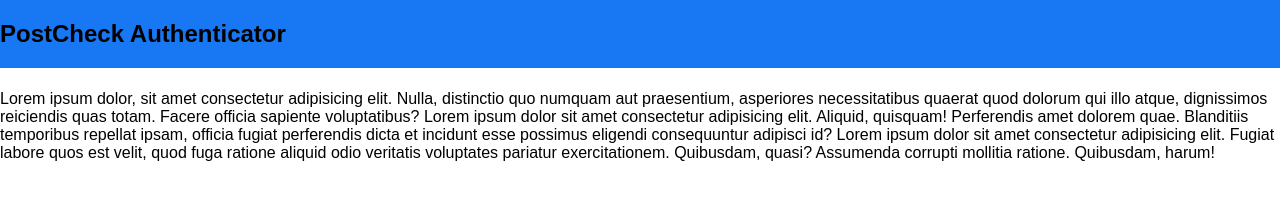
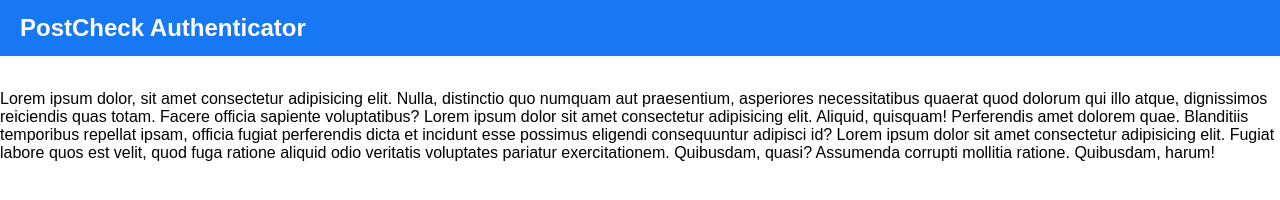
Before and after one commit to fateennavid-cse19/postcheck, a plain HTML site: page index.html in a window 1280 px wide. Drawn offline with Linux system fonts and the light colour scheme.

Commit message:
Navbar text is now white

```diff
--- a/styles.css
+++ b/styles.css
@@ -16,6 +16,12 @@ body {
     z-index: 1;
 }
 
+.navbar h2 {
+    color: white; /* Navbar text color is white */
+    margin: 0;
+    padding: 14px 20px;
+}
+
 .navbar a {
     float: left;
     display: block;
```
